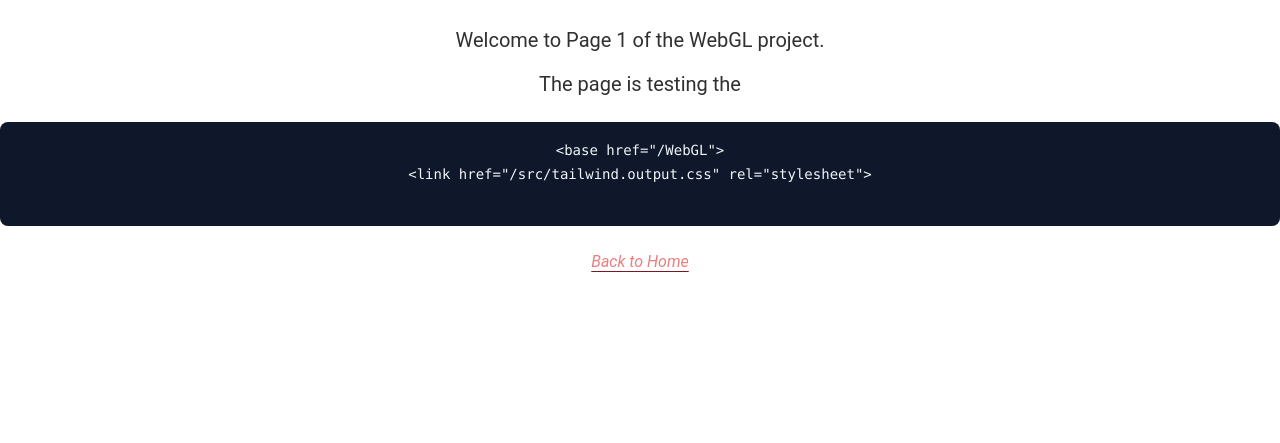
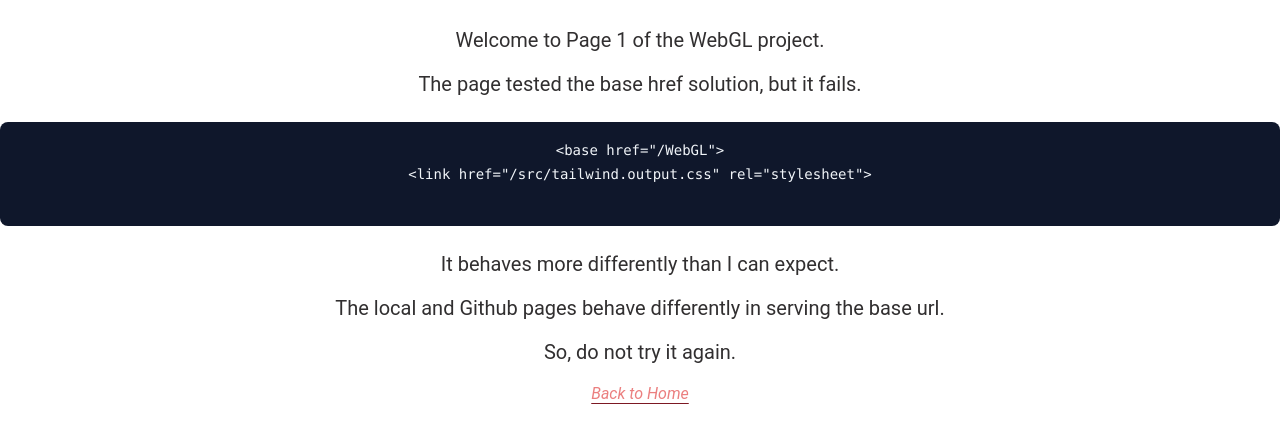
Before and after one commit to listenzcc/WebGL, a website: page html/page1.html in a window 1280 px wide. Shown: the part 155-598 px from the top of the page. Drawn offline with Linux system fonts and the light colour scheme.

Commit message:
Update content in page1.html to clarify base href testing results

```diff
--- a/html/page1.html
+++ b/html/page1.html
@@ -11,11 +11,14 @@
 <body class="text-center">
     <h1>This is Page 1</h1>
     <p>Welcome to Page 1 of the WebGL project.</p>
-    <p>The page is testing the</p>
+    <p>The page tested the base href solution, but it fails.</p>
     <pre>
 &lt;base href="/WebGL"&gt;
 &lt;link href="/src/tailwind.output.css" rel="stylesheet"&gt;
     </pre>
+    <p>It behaves more differently than I can expect.</p>
+    <p>The local and Github pages behave differently in serving the base url.</p>
+    <p>So, do not try it again.</p>
     <a href="../index.html">Back to Home</a>
 </body>
 
```
